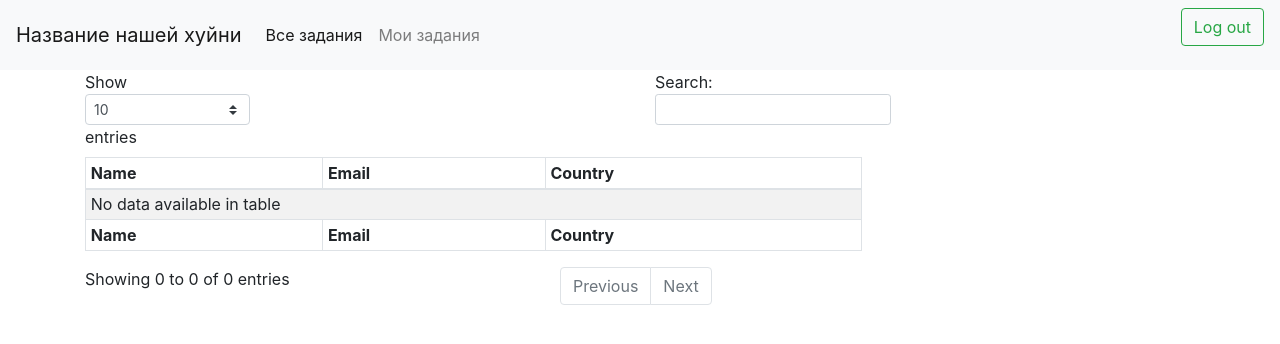
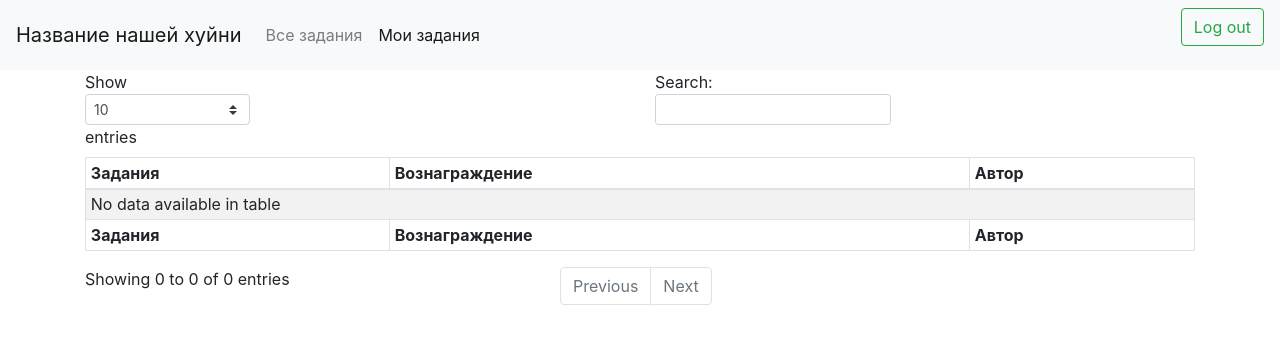
Before and after one commit to AlexSaplin/neuro-hack, a Flask app: page /mylist in a window 1280 px wide. Shown: the top 344 px of the page. Run offline with Flask 2, Linux system fonts and the light colour scheme; the visitor is signed in with stand-in values (Sample User, id 1); data that the repository does not hold is empty; some libraries are stand-ins or nearby versions.

Commit message:
minor fixes

```diff
--- a/front/templates/mylist.html
+++ b/front/templates/mylist.html
@@ -16,10 +16,10 @@
 
     <div class="collapse navbar-collapse" id="navbarSupportedContent">
         <ul class="navbar-nav mr-auto">
-            <li class="nav-item active">
+            <li class="nav-item ">
                 <a class="nav-link" href="list">Все задания </a>
             </li>
-            <li class="nav-item">
+            <li class="nav-item active">
                 <a class="nav-link" href="mylist">Мои задания<span class="sr-only">(current)</span></a>
             </li>
         </ul>
@@ -49,17 +49,17 @@
 
 <div class="container">
     <table id="dtBasicExample" class='table table-bordered table-striped table-hover table-sm' cellspacing="0"
-           width="70%">
+           width="100%">
         <thead>
         <tr>
-            <th class="th-sm">Name</th>
-            <th class="th-sm">Email</th>
-            <th class="th-sm">Country</th>
+            <th class="th-sm">Задания
+            <th class="th-sm">Вознаграждение
+            <th class="th-sm">Автор</th>
         </tr>
         </thead>
         <tbody>
         {% for task in tasks %}
-        <tr class="table-row" data-href="САЙТАСХАТА/{{task.author_id}}">
+        <tr class="table-row" data-href="task/{{task.id}}">
             <td>{{task.name}}</td>
             <td>{{task.cost}}</td>
             <td>{{task.author_id}}</td>
@@ -68,11 +68,11 @@
         </tbody>
         <tfoot>
         <tr>
-            <th>Name
+            <th>Задания
             </th>
-            <th>Email
+            <th>Вознаграждение
             </th>
-            <th>Country
+            <th>Автор
             </th>
         </tr>
         </tfoot>
@@ -89,7 +89,7 @@
         });
 
         $(document).ready(function () {
-            $('#dtBasicExample').DataTable();
+            $('#dtBasicExample').DataTable(); //TODO: изменить параметры и добавить css
             $('.dataTables_length').addClass('bs-select');
         });
 
```
